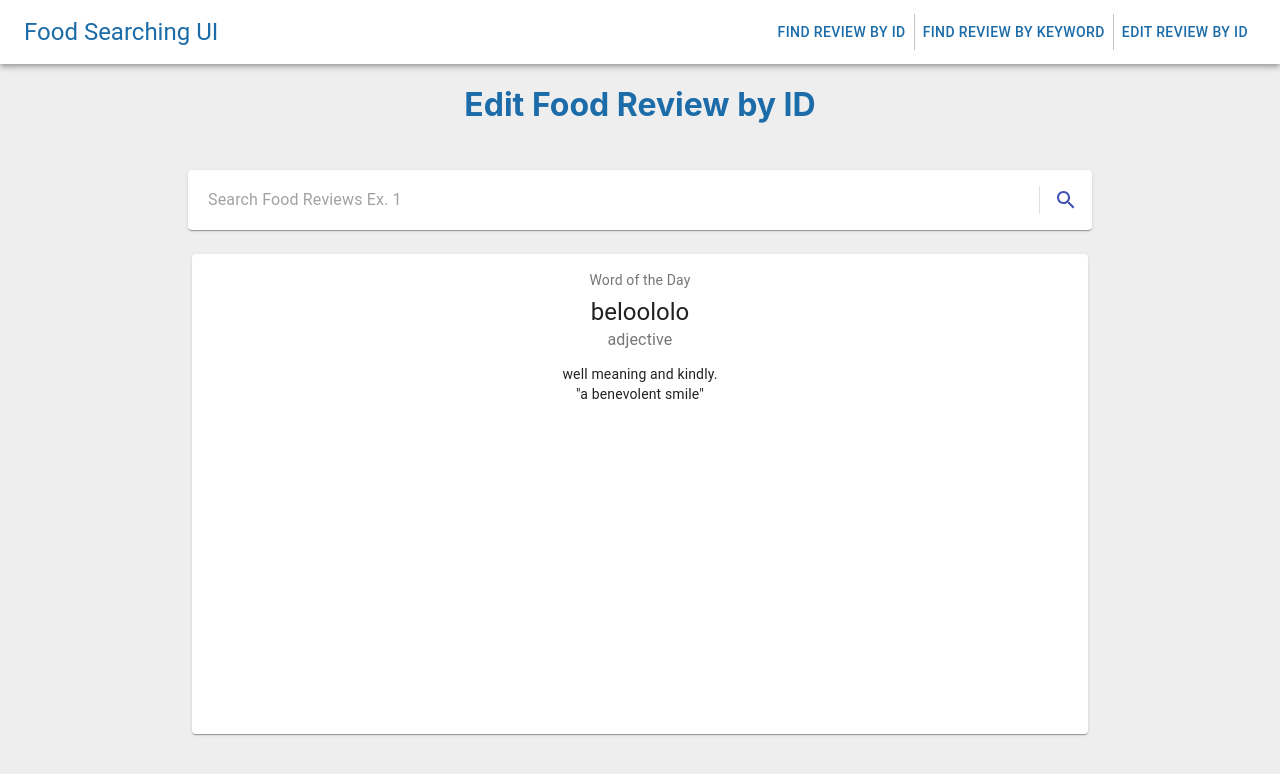
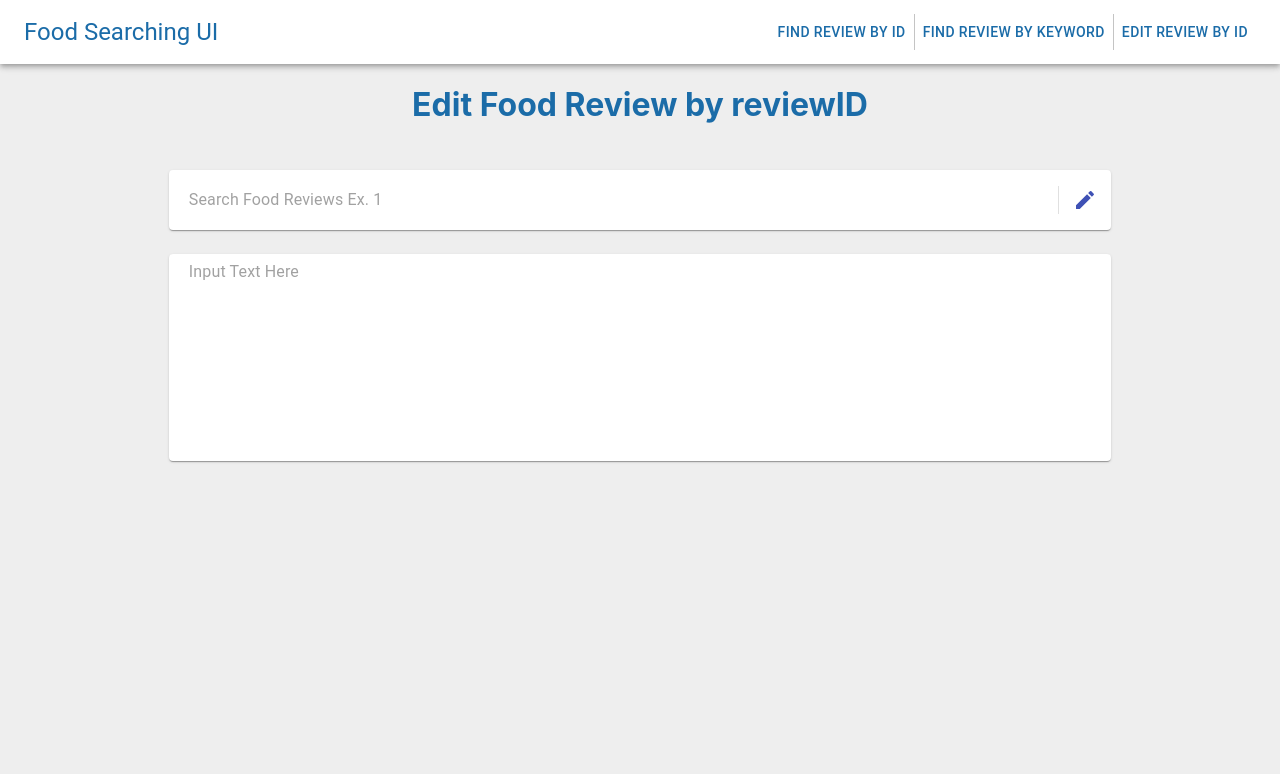
Before and after one commit to booktay/foodsearching-ui, a React (Create React App) app: page /edit in a window 1280 px wide. Shown: the top 774 px of the page. Built offline with nearby package versions, Linux system fonts and the light colour scheme.

Commit message:
Add EditID page

```diff
--- a/src/pages/EditID.js
+++ b/src/pages/EditID.js
@@ -1,17 +1,17 @@
-import React from 'react';
-import { makeStyles } from '@material-ui/core/styles';
+import React, { Component, Fragment } from 'react';
+import PropTypes from 'prop-types';
+import { withStyles } from '@material-ui/core/styles';
 import { Container } from "@material-ui/core";
 import Grid from '@material-ui/core/Grid';
 import Paper from '@material-ui/core/Paper';
 import InputBase from '@material-ui/core/InputBase';
 import Divider from '@material-ui/core/Divider';
 import IconButton from '@material-ui/core/IconButton';
-import SearchIcon from '@material-ui/icons/Search';
-import Card from '@material-ui/core/Card';
-import CardContent from '@material-ui/core/CardContent';
-import Typography from '@material-ui/core/Typography';
+import EditIcon from '@material-ui/icons/Edit';
 
-const styles = makeStyles((theme) => ({
+const axios = require('axios');
+
+const styles = theme => ({
     root: {
         flexGrow: 1,
         display: 'flex',
@@ -23,8 +23,8 @@ const styles = makeStyles((theme) => ({
         padding: '2px 4px',
         display: 'inline-flex',
         alignItems: 'center',
-        width: '70vw',
-        height: '7vh',
+        width: '73vw',
+        minHeight: '7vh',
     },
     input: {
         marginLeft: theme.spacing(2),
@@ -39,62 +39,131 @@ const styles = makeStyles((theme) => ({
     },
     cardroot: {
         display: 'inline-block',
-        width: '70vw',
-        minHeight: '60vh',
+        width: '73vw',
+        textAlign: 'left',
+        color: '#1b6ca8',
     },
-    title: {
-        fontSize: 14,
+    reviewtext: {
+        textAlign: 'left',
+        padding: '10px 20px 10px 20px',
+        color: '#000000',
     },
-    pos: {
-        marginBottom: 12,
+    modifieddate: {
+        textAlign: 'right',
     },
-}));
+    textfield: {
+        backgroundColor: "white",
+    }
+});
 
-export default function EditID() {
-    const classes = styles();
+class EditID extends Component {
+    constructor() {
+        super();
+
+        this.state = {
+            searchID: "",
+            modifiedText: "",
+        }
+
+        this.editdata = this.editdata.bind(this)
+        this.handleClickSearch = this.handleClickSearch.bind(this);
+
+        this.searchBox = this.searchBox.bind(this);
+        this.inputBox = this.inputBox.bind(this);
+        this.handleEmpty = this.handleEmpty.bind(this);
+    }
+
+    handleClickSearch() {
+        const { searchID, modifiedText } = this.state
+
+        if (searchID !== "" && /^\d+$/.test(searchID)) {
+            this.editdata(searchID, modifiedText)
+        }
+    }
+
+    async editdata(reviewID, modifiedText) {
+        axios.defaults.baseURL = 'http://localhost:5555'
+        const response = await axios.put('/reviews/' + reviewID, modifiedText, {})
+        if (response.status === 200) {
+            if (response.data["result"] === "updated" && response.data["id"]) {
+                alert("Update Successful")
+            } else {
+                alert("Update Unsuccessful")
+            }
+        }
+    }
+
+    searchBox() {
+        const { classes } = this.props;
+        const { searchID } = this.state;
+
+        return (
+            <Grid item xs={12}>
+                <Paper component="form" className={classes.searchroot}>
+                    <InputBase
+                        className={classes.input}
+                        placeholder="Search Food Reviews Ex. 1"
+                        value={searchID}
+                        onChange={e => this.setState({ searchID: e.target.value })}
+                    />
+                    <Divider className={classes.divider} orientation="vertical" />
+                    <IconButton color="primary" className={classes.iconButton} onClick={this.handleClickSearch}>
+                        <EditIcon />
+                    </IconButton>
+                </Paper>
+            </Grid>
+        );
+    }
+
+    inputBox() {
+        const { classes } = this.props;
+        const { modifiedText } = this.state;
+
+        return (
+            <Grid item xs={12}>
+                <Paper component="form" className={classes.searchroot}>
+                    <InputBase
+                        className={classes.input}
+                        placeholder="Input Text Here"
+                        value={modifiedText}
+                        multiline
+                        fullWidth
+                        rows={10}
+                        rowsMax={10}
+                        onChange={e => this.setState({ modifiedText: e.target.value })}
+                    />
+                </Paper>
+            </Grid>
+        );
+    }
+
+    handleEmpty() {
+        return (
+            <Fragment></Fragment>
+        );
+    }
+
+    render() {
+        const { classes } = this.props;
 
         return (
             <div className={classes.root}>
                 <Container>
                     <Grid container spacing={3}>
                         <Grid item xs={12}>
-                        <h1>Edit Food Review by ID</h1>
+                            <h1>Edit Food Review by reviewID</h1>
                         </Grid>
-                    <Grid item xs={12}>
-                        <Paper component="form" className={classes.searchroot}>
-                            <InputBase
-                                className={classes.input}
-                                placeholder="Search Food Reviews Ex. 1"
-                                inputProps={{ 'aria-label': 'search food reviews' }}
-                            />
-                            <Divider className={classes.divider} orientation="vertical" />
-                            <IconButton color="primary" type="submit" className={classes.iconButton} aria-label="directions">
-                                <SearchIcon />
-                            </IconButton>
-                        </Paper>
-                    </Grid>
-                    <Grid item xs={12}>
-                        <Card className={classes.cardroot}>
-                            <CardContent>
-                                <Typography className={classes.title} color="textSecondary" gutterBottom>
-                                    Word of the Day
-                                </Typography>
-                                <Typography variant="h5" component="h2">
-                                    beloololo
-                                </Typography>
-                                <Typography className={classes.pos} color="textSecondary">
-                                    adjective
-                                </Typography>
-                                <Typography variant="body2" component="p">
-                                    well meaning and kindly.
-                                    <br />
-                                    {'"a benevolent smile"'}
-                                </Typography>
-                            </CardContent>
-                        </Card>
-                    </Grid>
+                        {this.searchBox()}
+                        {this.inputBox()}
                     </Grid>
                 </Container>
             </div>
         );
     }
+}
+
+EditID.propTypes = {
+    classes: PropTypes.object.isRequired,
+};
+
+export default withStyles(styles)(EditID);
```
Lines whose indentation alone changed are shown as unchanged.
